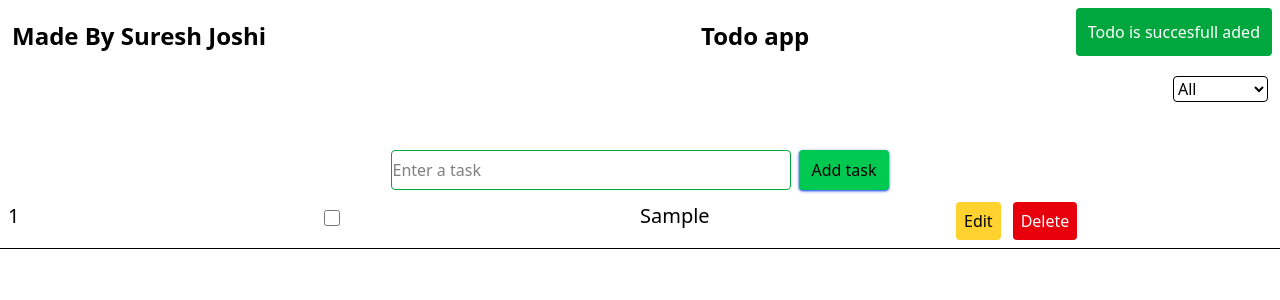
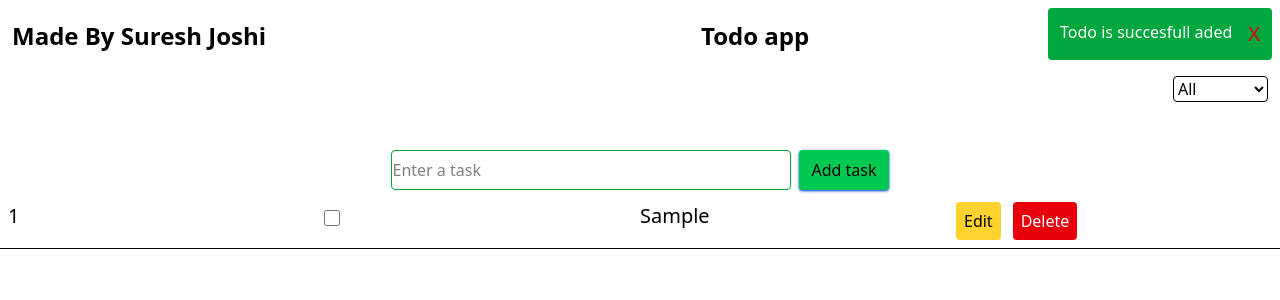
Before and after one commit to sureshjoshi88/todo-list-in-react, a React (Vite) app: page / in a window 1280 px wide. Both pictures are taken after typing "Sample" into the empty fields and a click on the button "Add task". Shown: the top 300 px of the page. Built offline with nearby package versions, Linux system fonts and the light colour scheme.

Commit message:
updated code

```diff
--- a/src/component/Tostyfiy.jsx
+++ b/src/component/Tostyfiy.jsx
@@ -4,10 +4,16 @@ const Tostyfiy = (props) => {
   return (
     <div>
      {props.message? <div className='absolute top-2 right-2 bg-green-600 text-white font-medium rounded p-3'>
-        <p>{props.message}</p>
+<div className='flex gap-4'>
+                    <p>{props.message}</p>
+                    <p className='text-xl font-medium text-red-600 items-center'>X</p>
+          </div>
       </div>:""}
         {props.message==="Todo is succesfull delete"? <div className='absolute top-2 right-2 bg-red-600 text-white font-medium rounded p-3'>
-        <p>{props.message}</p>
+          <div className='flex gap-4 items-center'>
+                    <p>{props.message}</p>
+                    <p className='text-xl font-medium text-red-600'>X</p>
+          </div>
       </div>:""}
     </div>
   )
```
